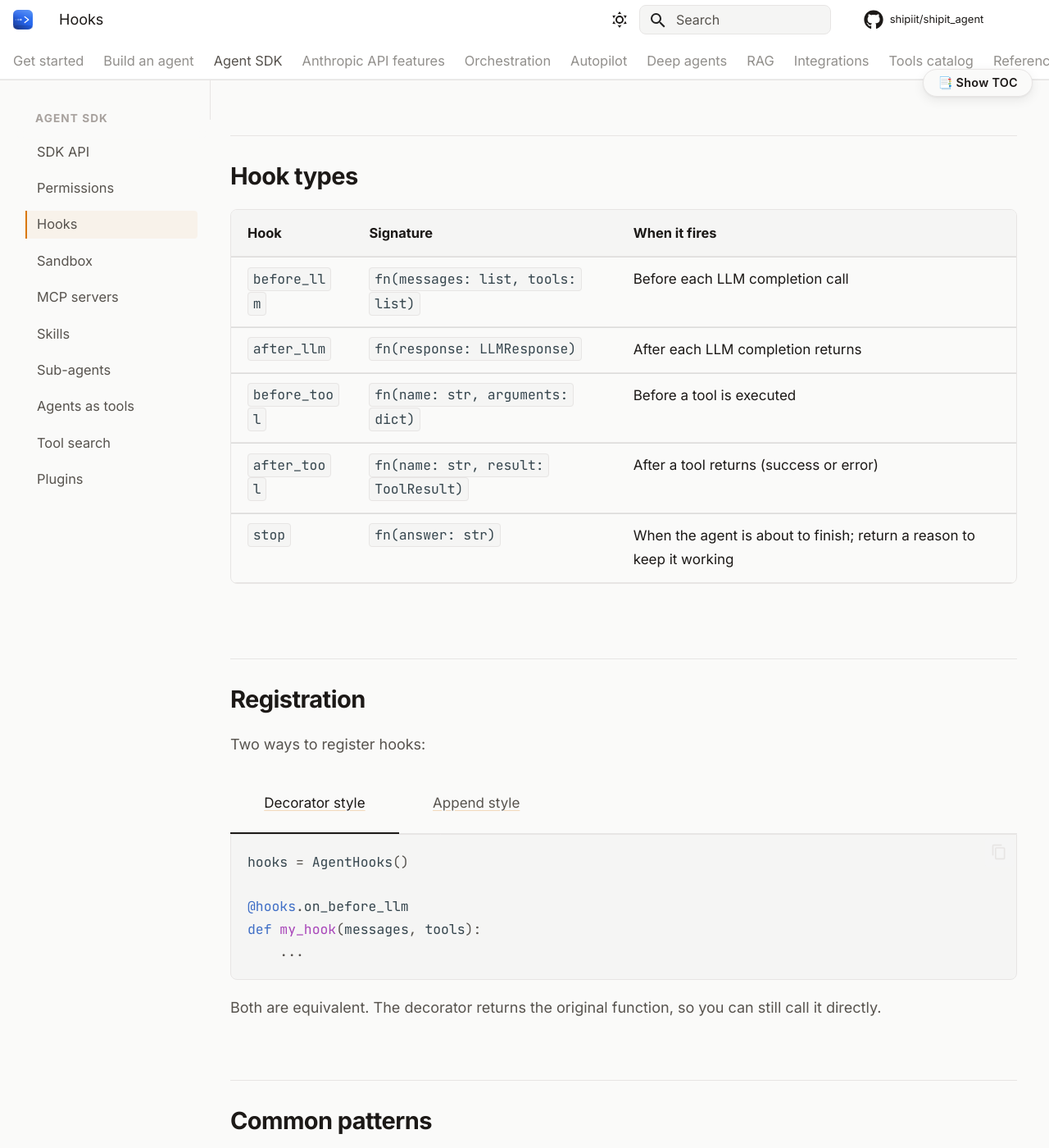
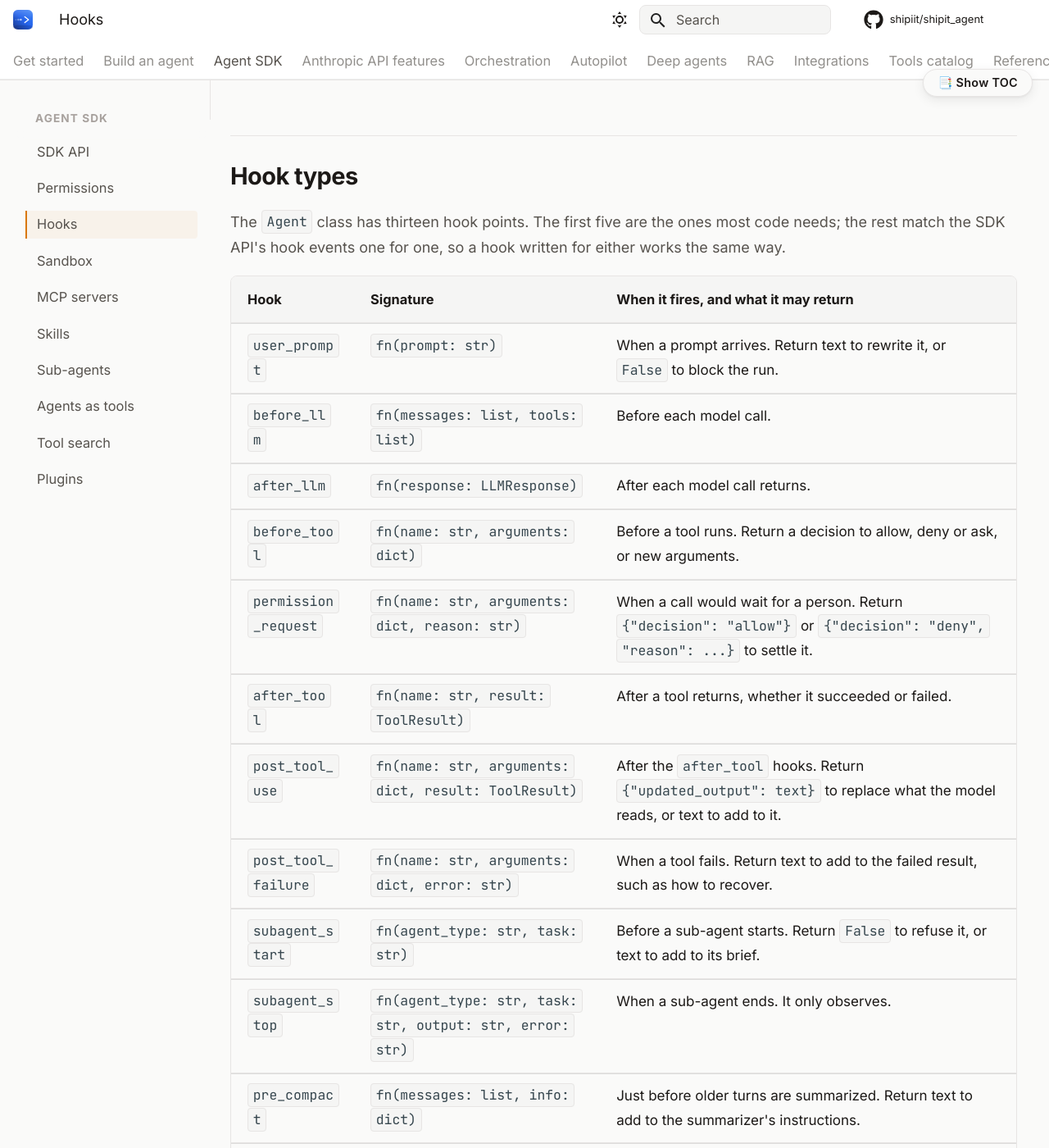
Before and after one commit to shipiit/shipit_agent, an MkDocs documentation site: the page built from docs/guides/hooks.md, in a window 1280 px wide and 1400 px high, scrolled down 1086 px. Shown: the whole window at 82% size. Built offline with MkDocs 1.6.1 and Material for MkDocs 9.7.7, drawn with Linux system fonts in a browser that asks for light colours; comment, search, counter and statistics services are not loaded; some of the changed text lies outside the part shown.

Commit message:
docs: the hooks guide lists all thirteen Agent hook points

````diff
--- a/docs/guides/hooks.md
+++ b/docs/guides/hooks.md
@@ -38,13 +38,52 @@ result = agent.run("What is the weather in Tokyo?")
 
 ## Hook types
 
-| Hook | Signature | When it fires |
+The `Agent` class has thirteen hook points. The first five are the ones most code needs; the rest match the SDK API's hook events one for one, so a hook written for either works the same way.
+
+| Hook | Signature | When it fires, and what it may return |
 |---|---|---|
-| `before_llm` | `fn(messages: list, tools: list)` | Before each LLM completion call |
-| `after_llm` | `fn(response: LLMResponse)` | After each LLM completion returns |
-| `before_tool` | `fn(name: str, arguments: dict)` | Before a tool is executed |
-| `after_tool` | `fn(name: str, result: ToolResult)` | After a tool returns (success or error) |
-| `stop` | `fn(answer: str)` | When the agent is about to finish; return a reason to keep it working |
+| `user_prompt` | `fn(prompt: str)` | When a prompt arrives. Return text to rewrite it, or `False` to block the run. |
+| `before_llm` | `fn(messages: list, tools: list)` | Before each model call. |
+| `after_llm` | `fn(response: LLMResponse)` | After each model call returns. |
+| `before_tool` | `fn(name: str, arguments: dict)` | Before a tool runs. Return a decision to allow, deny or ask, or new arguments. |
+| `permission_request` | `fn(name: str, arguments: dict, reason: str)` | When a call would wait for a person. Return `{"decision": "allow"}` or `{"decision": "deny", "reason": ...}` to settle it. |
+| `after_tool` | `fn(name: str, result: ToolResult)` | After a tool returns, whether it succeeded or failed. |
+| `post_tool_use` | `fn(name: str, arguments: dict, result: ToolResult)` | After the `after_tool` hooks. Return `{"updated_output": text}` to replace what the model reads, or text to add to it. |
+| `post_tool_failure` | `fn(name: str, arguments: dict, error: str)` | When a tool fails. Return text to add to the failed result, such as how to recover. |
+| `subagent_start` | `fn(agent_type: str, task: str)` | Before a sub-agent starts. Return `False` to refuse it, or text to add to its brief. |
+| `subagent_stop` | `fn(agent_type: str, task: str, output: str, error: str)` | When a sub-agent ends. It only observes. |
+| `pre_compact` | `fn(messages: list, info: dict)` | Just before older turns are summarized. Return text to add to the summarizer's instructions. |
+| `notification` | `fn(message: str, notification_type: str)` | When a call is left waiting for approval, so a host can page someone. It only observes. |
+| `stop` | `fn(answer: str)` | When the agent is about to finish. Return a reason to keep it working. |
+
+Each has a decorator named `on_` plus the hook's name:
+
+```python
+from shipit_agent import AgentHooks
+
+hooks = AgentHooks()
+
+
+@hooks.on_user_prompt
+def add_the_branch(prompt: str) -> str:
+    return f"{prompt}\n\nYou are on the branch fix/login."
+
+
+@hooks.on_post_tool_failure
+def how_to_recover(name: str, arguments: dict, error: str) -> str | None:
+    if name == "bash":
+        return "If the command is missing, look in pyproject.toml for the right one."
+    return None
+
+
+@hooks.on_permission_request
+def approve_test_runs(name: str, arguments: dict, reason: str) -> dict | None:
+    if name == "bash" and str(arguments.get("command", "")).startswith("pytest"):
+        return {"decision": "allow"}
+    return None
+```
+
+Hook callbacks on the `Agent` class are plain functions; an `async def` hook raises a `TypeError` when it is called, so a check can never be skipped silently. The SDK API's hooks are async; session start and end hooks exist only there ([Agent SDK API](agent-sdk.md#session-start-and-end)).
 
 ## Registration
 
````
